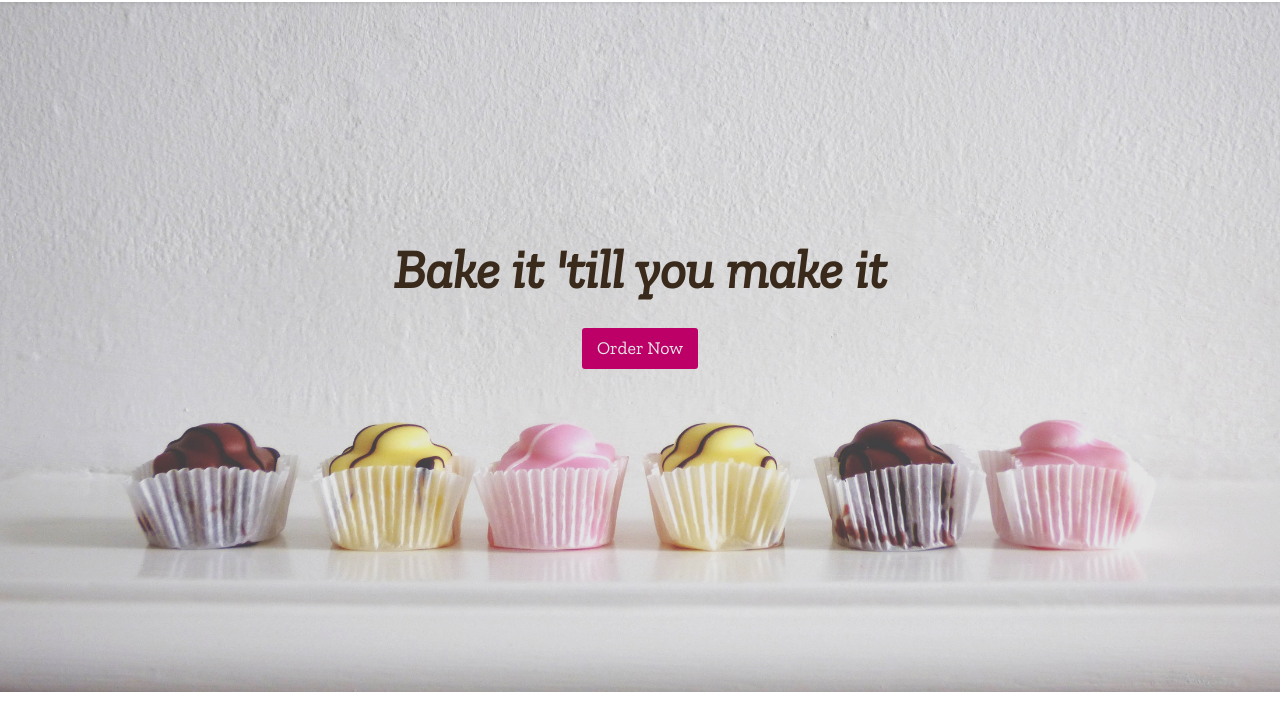
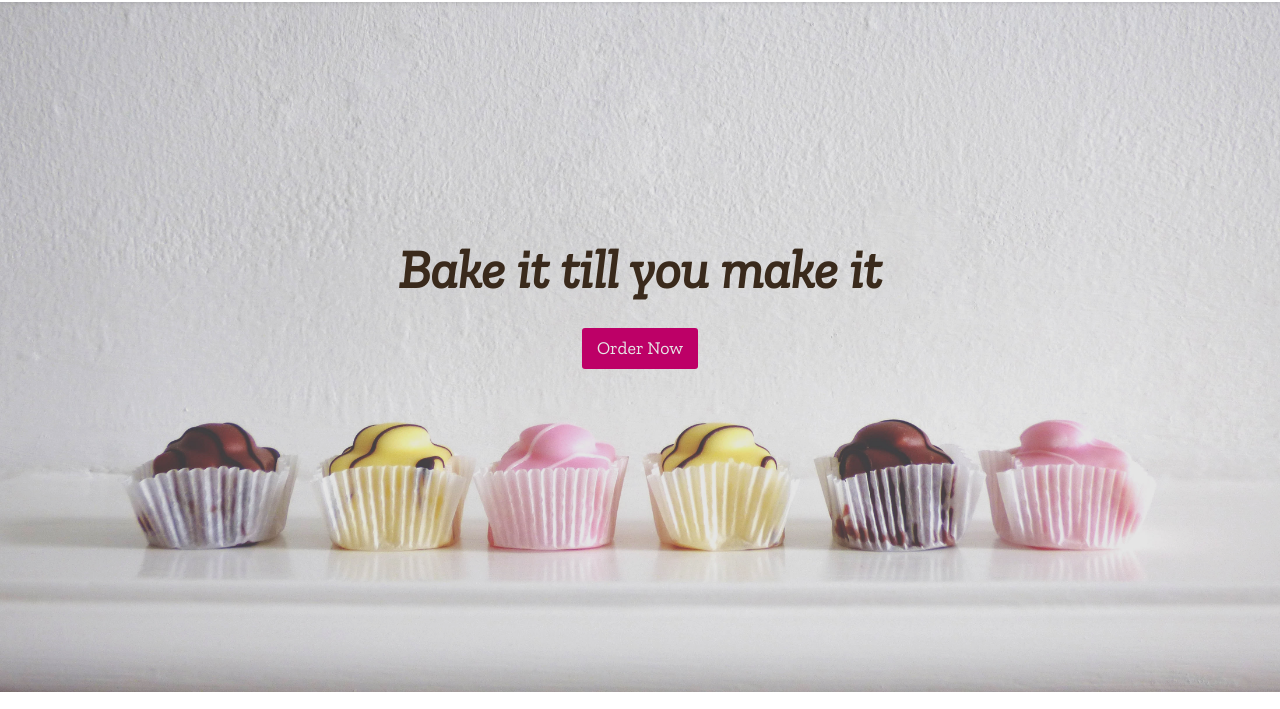
Before and after one commit to MaraucBojan/Wizard-Cake-Shop-final, a plain HTML site: page index.html in a window 1280 px wide. Shown: the part 84-793 px from the top of the page. Drawn offline with nearby package versions, Linux system fonts and the light colour scheme.

Commit message:
Fix egregious typo
From this article:

https://www.merriam-webster.com/words-at-play/should-you-use-until-or-till-or-til

> ’Till is entirely shunned by the writers of usage guides, when they
> see fit to mention it at all. Bryan Garner, in his Modern American
> Usage, refers to it as “abominable,” which is rather polite when
> compared to Harper’s Dictionary of Contemporary Usage, which says “the
> formation ’till is a bastard word and is substandard.”

```diff
--- a/index.html
+++ b/index.html
@@ -42,7 +42,7 @@
     <div class="container2"><!--
       <img src="img/cupcakes.jpg" -->
       <div  class="centered">
-      <h1>Bake it 'till you make it</h1>
+      <h1>Bake it till you make it</h1>
       <a href="" class="btn"><button>Order Now</button></a>
     </div>
    </div>
```
